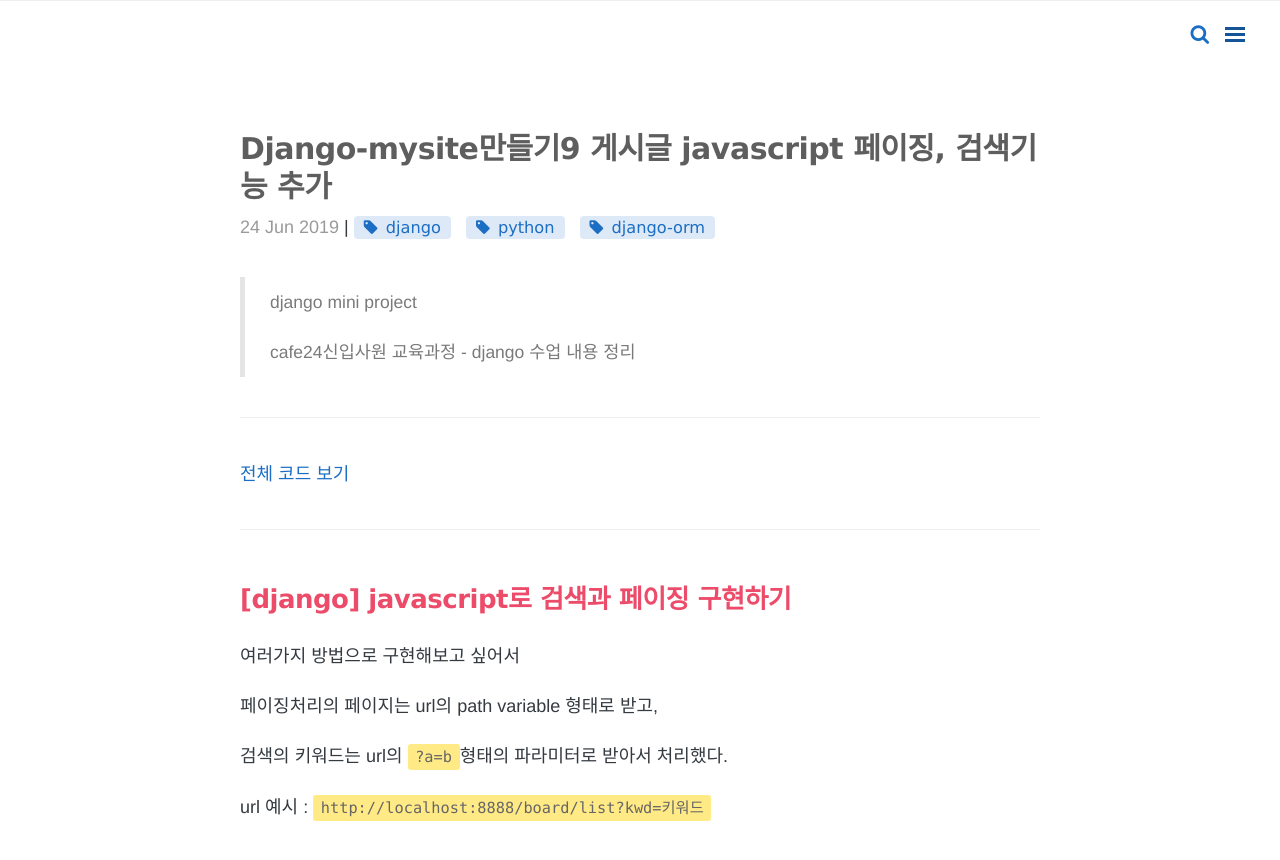
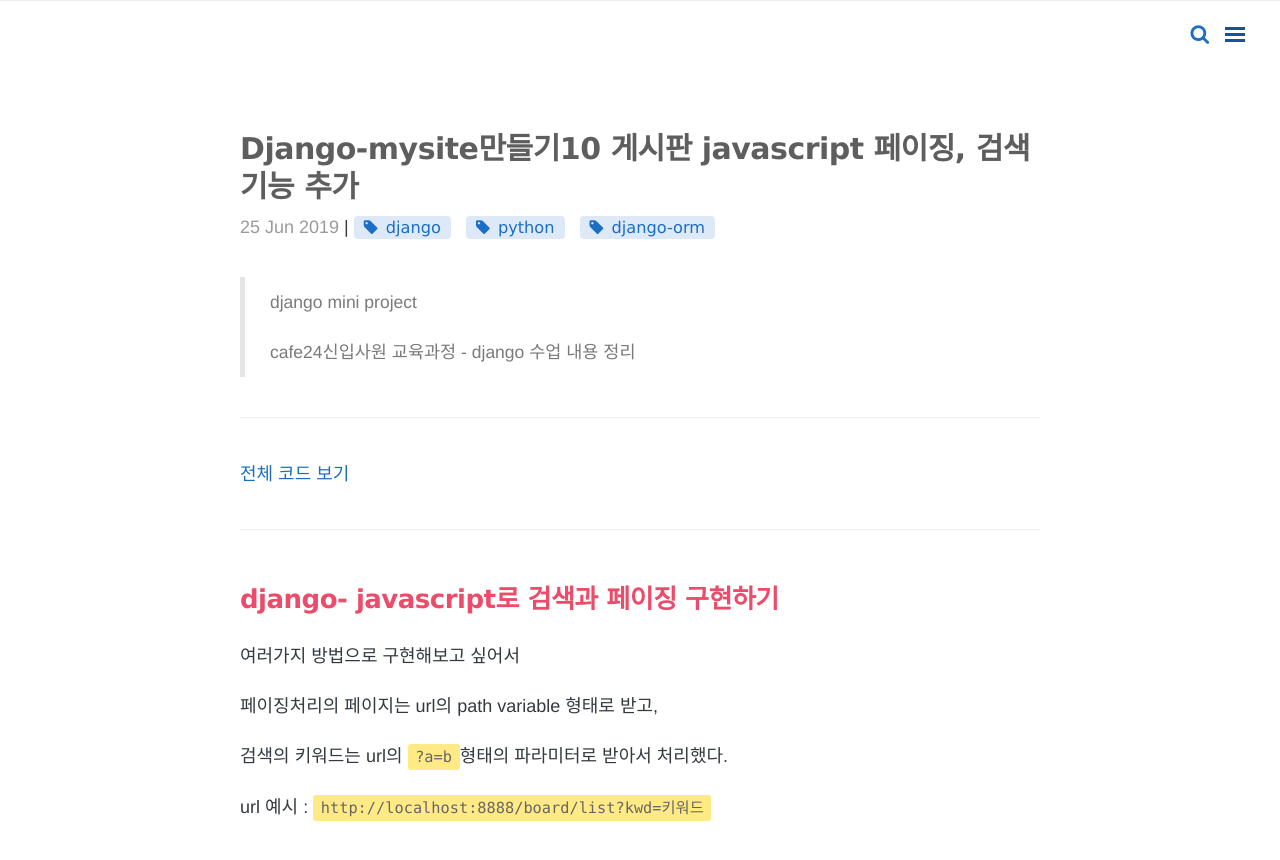
Before and after one commit to jungeunlee95/jungeunlee95.github.io, a Jekyll site: the page built from _posts/Django/2019-06-25-mysite만들기-10-게시글-페이징-검색-기능-추가.md, in a window 1280 px wide and 900 px high. Shown: the top 860 px of the window. Built offline with Jekyll 4.4.1, drawn with Linux system fonts in a browser that asks for light colours; nearby versions of some CDN libraries; comment, search, counter and statistics services are not loaded.

Commit message:
Modify Post

```diff
--- a/_posts/Django/2019-06-24-mysite만들기-10-게시글-페이징-검색-기능-추가.md
+++ b/_posts/Django/2019-06-25-mysite만들기-10-게시글-페이징-검색-기능-추가.md
@@ -1,6 +1,6 @@
 ---
 layout: post
-title: Django-mysite만들기9 게시글 javascript 페이징, 검색기능 추가
+title: Django-mysite만들기10 게시판 javascript 페이징, 검색기능 추가
 category: Django
 tags: [django, python, django-orm]
 comments: true
@@ -23,7 +23,7 @@
 
 ---
 
-## [django] javascript로 검색과 페이징 구현하기
+## django- javascript로 검색과 페이징 구현하기
 
 여러가지 방법으로 구현해보고 싶어서
 
```
